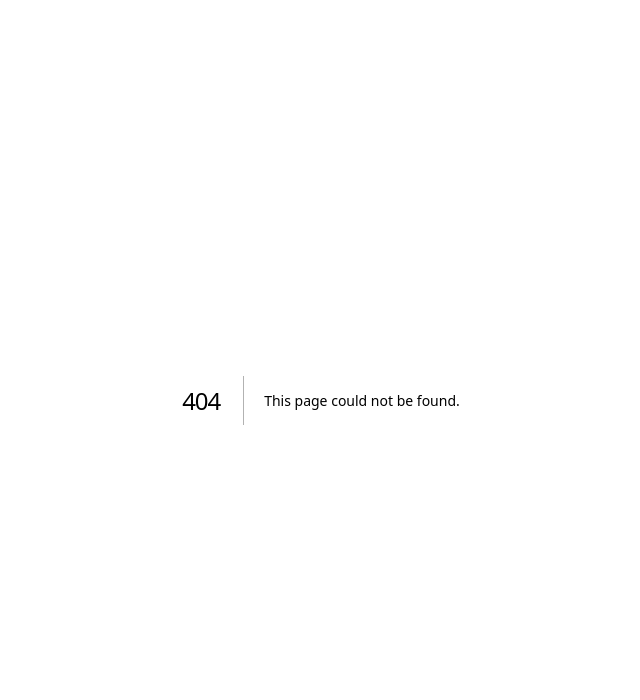
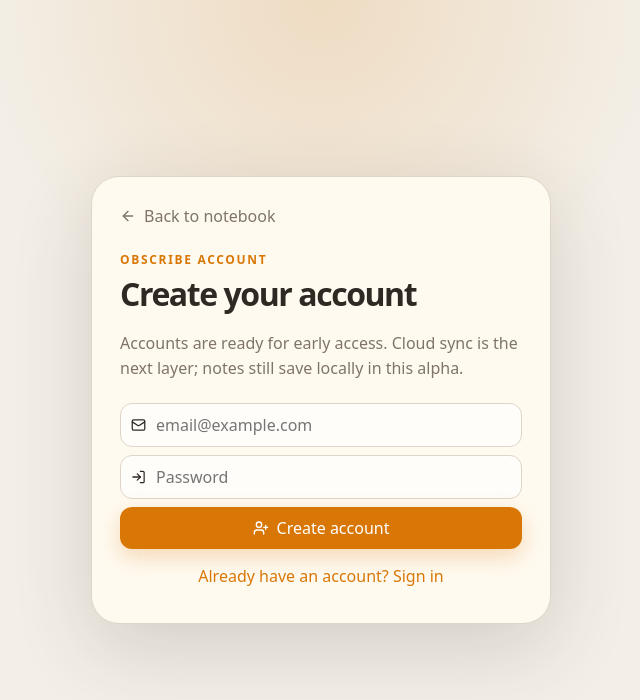
Before and after one commit to joogiebear/obscribe, a Next.js app: page /auth in a window 1280 px wide. Before the commit this address had no page. Shown: the top 700 px of the page, without its empty margins (319-959 px from the left). Built offline with nearby package versions, Linux system fonts and the light colour scheme; no server answers.

Commit message:
feat: move auth to dedicated page

```diff
--- /dev/null
+++ b/app/auth/page.tsx
@@ -0,0 +1,10 @@
+import { Suspense } from 'react';
+import AuthForm from '@/components/AuthForm';
+
+export default function AuthPage() {
+  return (
+    <Suspense fallback={<main className="auth-page"><section className="auth-shell">Loading…</section></main>}>
+      <AuthForm />
+    </Suspense>
+  );
+}
--- a/app/globals.css
+++ b/app/globals.css
@@ -82,3 +82,16 @@ h1 { margin: 0; font-size: 32px; letter-spacing: -0.045em; }
 .link-button { border: 0; background: transparent; color: var(--accent); padding: 8px; }
 .auth-message { width: 100%; text-align: right; font-size: 14px; }
 @media (max-width: 760px) { .auth-card { align-items: stretch; flex-direction: column; } .auth-form { justify-content: stretch; } .auth-form label, .auth-form input, .auth-form .new, .ghost-button { width: 100%; } .auth-message { text-align: left; } }
+.account-strip { margin-bottom: 12px; border: 1px solid var(--line); border-radius: 14px; background: rgba(255,250,240,.58); padding: 9px 10px; display: flex; justify-content: space-between; align-items: center; gap: 10px; color: var(--muted); font-size: 14px; }
+.account-strip strong { color: var(--ink); }
+.account-strip small { color: var(--muted); }
+.account-actions { display: flex; gap: 8px; align-items: center; }
+.compact { padding: 7px 10px; min-height: 34px; box-shadow: none; }
+.auth-page { min-height: 100vh; display: grid; place-items: center; padding: 24px; background: radial-gradient(circle at top, rgba(217,119,6,.16), transparent 34%), var(--bg); }
+.auth-shell { width: min(460px, 100%); border: 1px solid var(--line); border-radius: 28px; background: var(--paper); padding: 28px; box-shadow: 0 24px 80px rgba(48,38,24,.16); }
+.auth-shell h1 { margin: 4px 0 10px; }
+.auth-subtitle { color: var(--muted); line-height: 1.55; margin-bottom: 22px; }
+.back-link { border: 0; background: transparent; color: var(--muted); display: inline-flex; align-items: center; gap: 8px; padding: 0; margin-bottom: 24px; }
+.auth-form-page { display: grid; justify-content: stretch; }
+.auth-form-page label, .auth-form-page input, .auth-submit { width: 100%; }
+.auth-form-page .link-button { justify-content: center; }
--- /dev/null
+++ b/components/AuthForm.tsx
@@ -0,0 +1,93 @@
+'use client';
+
+import { useEffect, useState } from 'react';
+import { useRouter, useSearchParams } from 'next/navigation';
+import type { User } from '@supabase/supabase-js';
+import { ArrowLeft, LogIn, Mail, UserPlus } from 'lucide-react';
+import { isSupabaseConfigured, supabase } from '@/lib/supabase';
+
+type Mode = 'sign-in' | 'register';
+
+export default function AuthForm() {
+  const router = useRouter();
+  const searchParams = useSearchParams();
+  const initialMode = searchParams.get('mode') === 'sign-in' ? 'sign-in' : 'register';
+  const [user, setUser] = useState<User | null>(null);
+  const [mode, setMode] = useState<Mode>(initialMode);
+  const [email, setEmail] = useState('');
+  const [password, setPassword] = useState('');
+  const [message, setMessage] = useState<string | null>(null);
+  const [busy, setBusy] = useState(false);
+
+  useEffect(() => {
+    if (!supabase) return;
+    supabase.auth.getUser().then(({ data }) => setUser(data.user ?? null));
+    const { data } = supabase.auth.onAuthStateChange((_event, session) => {
+      setUser(session?.user ?? null);
+      if (session?.user) router.push('/');
+    });
+    return () => data.subscription.unsubscribe();
+  }, [router]);
+
+  async function submit() {
+    if (!supabase || !email.trim() || !password) return;
+    setBusy(true);
+    setMessage(null);
+    const credentials = { email: email.trim(), password };
+    const result = mode === 'register'
+      ? await supabase.auth.signUp(credentials)
+      : await supabase.auth.signInWithPassword(credentials);
+    setBusy(false);
+
+    if (result.error) {
+      setMessage(result.error.message);
+      return;
+    }
+
+    if (mode === 'register' && !result.data.session) {
+      setMessage('Check your email to confirm your account, then come back to sign in.');
+    } else {
+      router.push('/');
+    }
+    setPassword('');
+  }
+
+  if (!isSupabaseConfigured) {
+    return (
+      <main className="auth-page">
+        <section className="auth-shell">
+          <p className="eyebrow">Accounts</p>
+          <h1>Registration is not configured yet</h1>
+          <p>Add Supabase environment variables in Vercel to enable account creation.</p>
+          <button className="ghost-button" onClick={() => router.push('/')}><ArrowLeft size={16} /> Back to notebook</button>
+        </section>
+      </main>
+    );
+  }
+
+  if (user) {
+    router.push('/');
+    return null;
+  }
+
+  return (
+    <main className="auth-page">
+      <section className="auth-shell">
+        <button className="back-link" onClick={() => router.push('/')}><ArrowLeft size={16} /> Back to notebook</button>
+        <p className="eyebrow">Obscribe account</p>
+        <h1>{mode === 'register' ? 'Create your account' : 'Welcome back'}</h1>
+        <p className="auth-subtitle">Accounts are ready for early access. Cloud sync is the next layer; notes still save locally in this alpha.</p>
+
+        <div className="auth-form auth-form-page">
+          <label><Mail size={16} /><input type="email" value={email} onChange={(event) => setEmail(event.target.value)} placeholder="email@example.com" autoComplete="email" /></label>
+          <label><LogIn size={16} /><input type="password" value={password} onChange={(event) => setPassword(event.target.value)} placeholder="Password" autoComplete={mode === 'register' ? 'new-password' : 'current-password'} onKeyDown={(event) => { if (event.key === 'Enter') submit(); }} /></label>
+          <button className="new auth-submit" onClick={submit} disabled={busy}>{mode === 'register' ? <UserPlus size={16} /> : <LogIn size={16} />}{busy ? 'Working…' : mode === 'register' ? 'Create account' : 'Sign in'}</button>
+          <button className="link-button" onClick={() => { setMode(mode === 'register' ? 'sign-in' : 'register'); setMessage(null); }}>
+            {mode === 'register' ? 'Already have an account? Sign in' : 'Need an account? Register'}
+          </button>
+          {message && <p className="auth-message">{message}</p>}
+        </div>
+      </section>
+    </main>
+  );
+}
```
Also changed, not shown: components/AuthPanel.tsx (+15 -58 lines).
